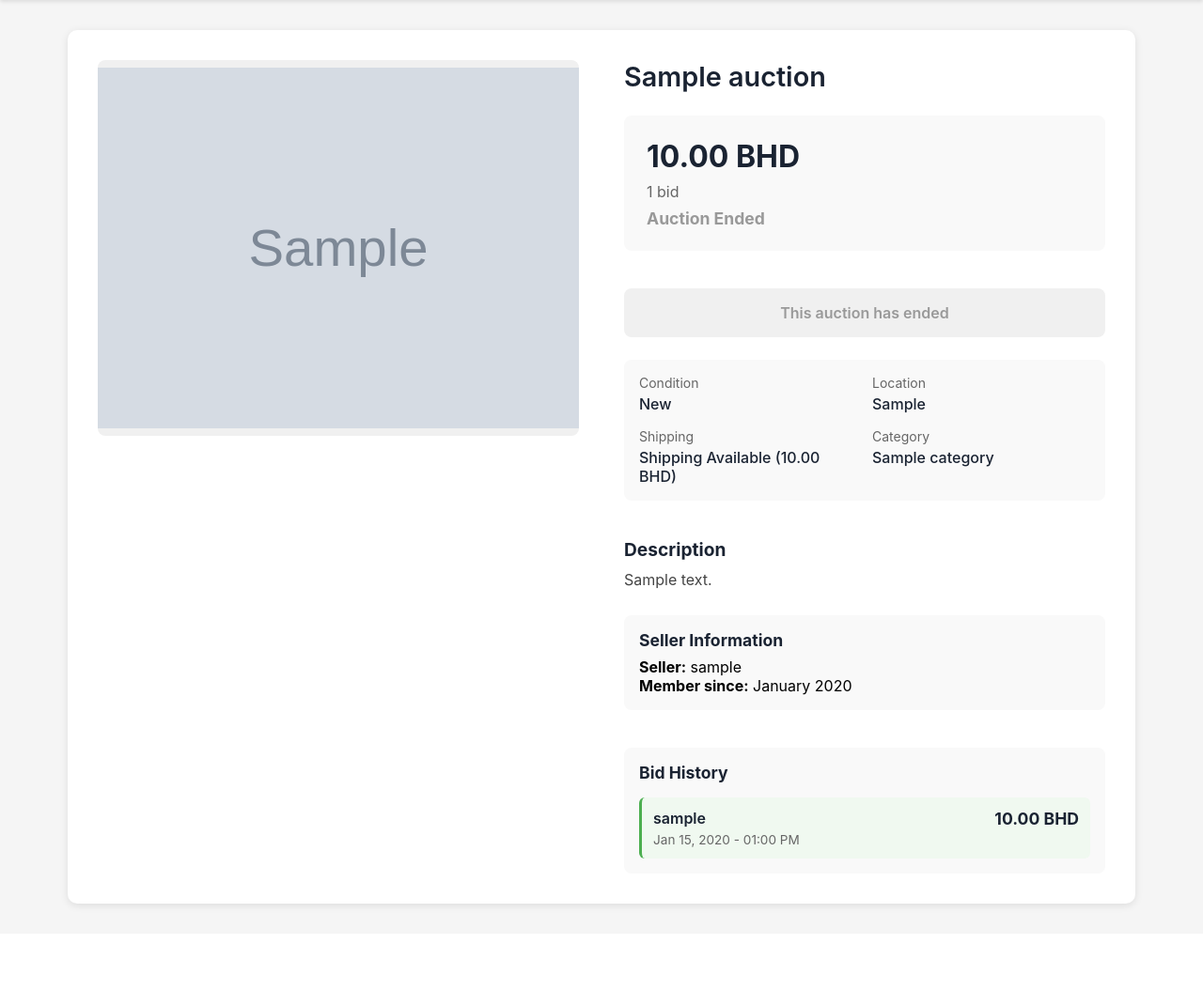
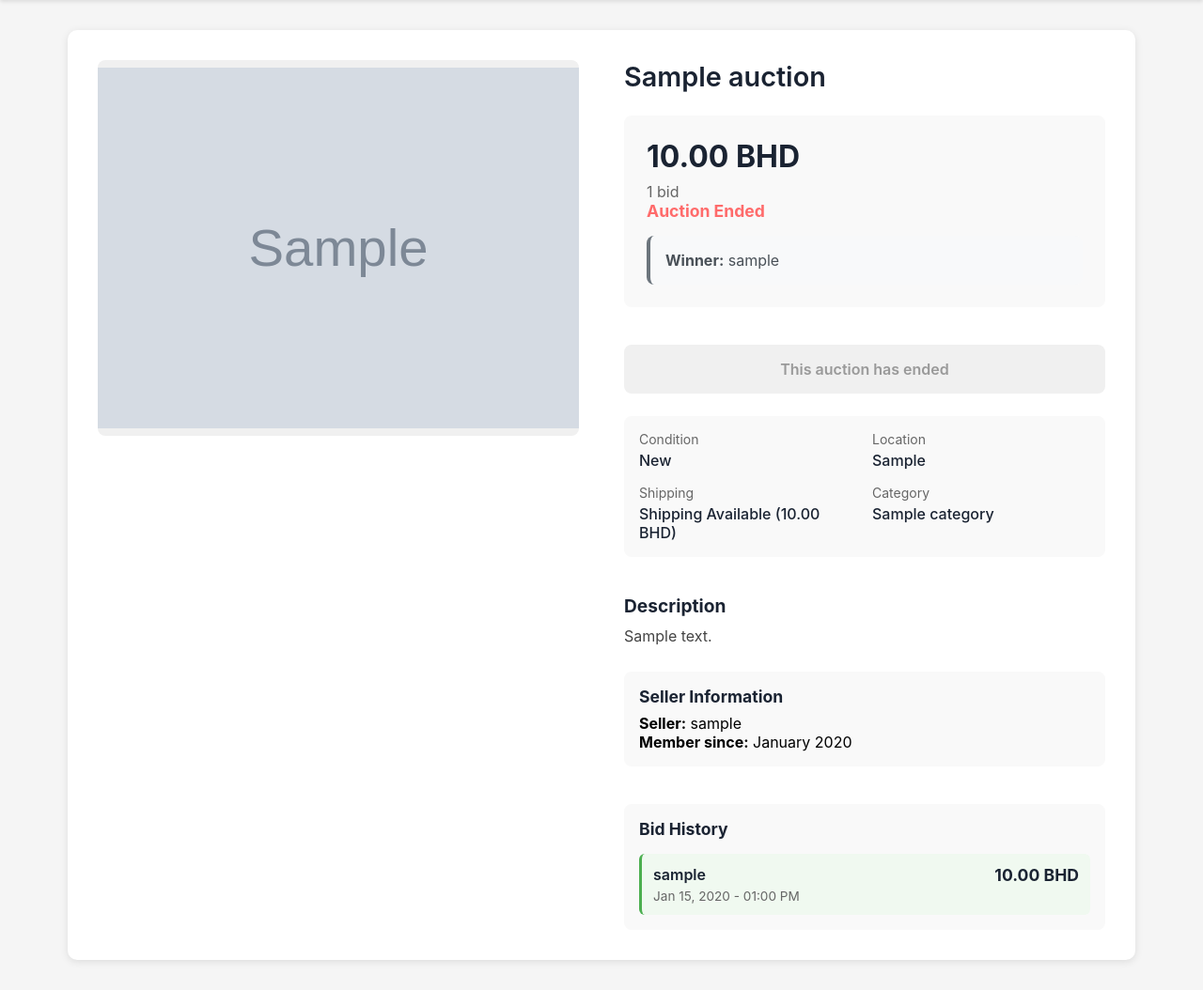
Before and after one commit to ebrahimpoly02/OnlineAuctionSystem, a Django app: page /auction/1/ in a window 1280 px wide. Shown: the part 71-1125 px from the top of the page at 94% size. Before the commit the page ends 1040 px from the top, so only its background shows below. Run offline with Django 4.2, Linux system fonts and the light colour scheme; tables that the repository leaves empty hold one stand-in row (values such as "Sample post"); grey boxes marked "Sample" are stand-in pictures.

Commit message:
added winner flag to auction page
added winner flag to auction page for the winner to see to proceed to the payment page of that auction. it shows a congratulations message and a button to proceed to payment.

```diff
--- a/auctions/templates/auctions/auction_detail.html
+++ b/auctions/templates/auctions/auction_detail.html
@@ -301,6 +301,35 @@
     <p style="color: #4CAF50; font-weight: bold; font-size: 1.1rem;">
          Sold
     </p>
+{% elif auction_ended %}
+    <p style="color: #ff6b6b; font-weight: bold; font-size: 1.1rem;">
+        Auction Ended
+    </p>
+
+    {% if winner_username %}
+        {% if is_winner %}
+            <div style="background: #f0f9f0; padding: 1.5rem; border-radius: 10px; margin-top: 1rem; text-align: center; border: 2px solid #4CAF50;">
+                <div style="font-size: 2rem; margin-bottom: 0.5rem;"></div>
+                <h3 style="margin: 0 0 0.5rem 0; color: #1a2332;">Congratulations!</h3>
+                <p style="margin: 0 0 1rem 0; color: #666;">You won this auction!</p>
+                <a href="{% url 'buy_now' auction.id %}" style="background: #4CAF50; color: white; padding: 0.75rem 2rem; border-radius: 8px; text-decoration: none; font-weight: 600; display: inline-block;">
+                    Proceed to Payment
+                </a>
+            </div>
+        {% else %}
+            <div style="background: #f8f9fa; padding: 1rem; border-radius: 8px; margin-top: 1rem; border-left: 4px solid #6c757d;">
+                <p style="margin: 0; color: #495057;">
+                    <strong>Winner:</strong> {{ winner_username }}
+                </p>
+            </div>
+        {% endif %}
+    {% else %}
+        <div style="background: #fff3cd; padding: 1rem; border-radius: 8px; margin-top: 1rem; border-left: 4px solid #ffc107;">
+            <p style="margin: 0; color: #856404;">
+                This auction ended with no bids.
+            </p>
+        </div>
+    {% endif %}
 {% else %}
     <p class="time-remaining" data-end-time="{{ auction.end_time|date:'c' }}" id="countdown">
         Time remaining: {{ auction.time_remaining }}
--- a/auctions/views.py
+++ b/auctions/views.py
@@ -222,6 +222,16 @@ def auction_detail(request, auction_id):
         from .models import Watchlist
         in_watchlist = Watchlist.objects.filter(user=request.user, auction=auction).exists()
 
+    # Check if auction has ended and determine winner
+    auction_ended = auction.end_time <= timezone.now()
+    is_winner = False
+    winner_username = None
+
+    if auction_ended and highest_bid:
+        winner_username = highest_bid.bidder.username
+        if request.user.is_authenticated:
+            is_winner = (highest_bid.bidder == request.user)
+
     context = {
         'auction': auction,
         'images': images,
@@ -229,6 +239,9 @@ def auction_detail(request, auction_id):
         'highest_bid': highest_bid,
         'bids': bids,
         'in_watchlist': in_watchlist,
+        'auction_ended': auction_ended,
+        'is_winner': is_winner,
+        'winner_username': winner_username,
     }
     return render(request, 'auctions/auction_detail.html', context)
 
```
Also changed, not shown: media/auction_images/17157__97551_Q4pMcgd.jpg (added), media/auction_images/17157__97551_Qn9naEL.jpg (added), media/auction_images/images_KNkafU6.jpeg (added).
